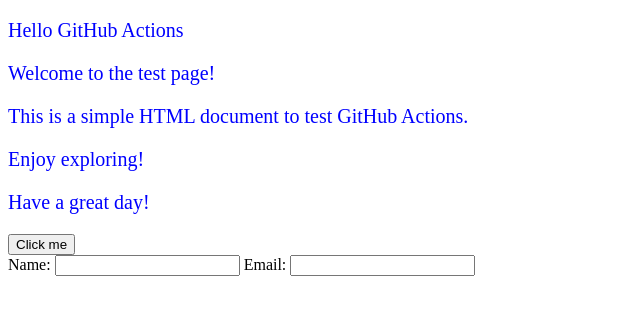
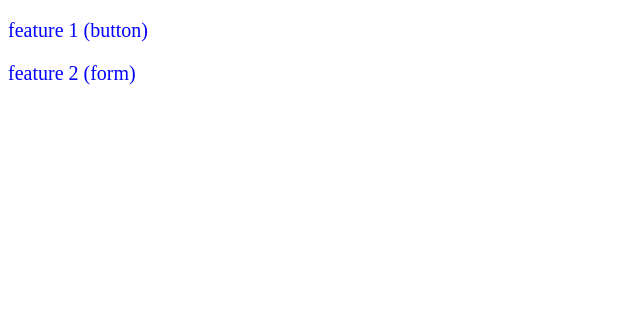
Before and after one commit to gaurav-knp/test-2, a plain HTML site: page index.html in a window 1280 px wide. Shown: the part 61-376 px from the top of the page, without its empty margins (0-640 px from the left). Drawn offline with Linux system fonts and the light colour scheme.

Commit message:
added new feature

```diff
--- a/index.html
+++ b/index.html
@@ -8,17 +8,7 @@
 </head>
 <body>
     <h1>Git Workflow</h1>
-    <p>Hello GitHub Actions</p>
-    <p>Welcome to the test page!</p>
-    <p>This is a simple HTML document to test GitHub Actions.</p>
-    <p>Enjoy exploring!</p>
-    <p>Have a great day!</p>
-    <button>Click me</button>
-    <form action="">
-        <label for="name">Name:</label>
-        <input type="text" id="name" name="name">
-        <label for="email">Email:</label>
-        <input type="email" id="email" name="email">
-    </form>
+   <p>feature 1 (button)</p>
+   <p>feature 2 (form)</p>
 </body>
 </html>
```
